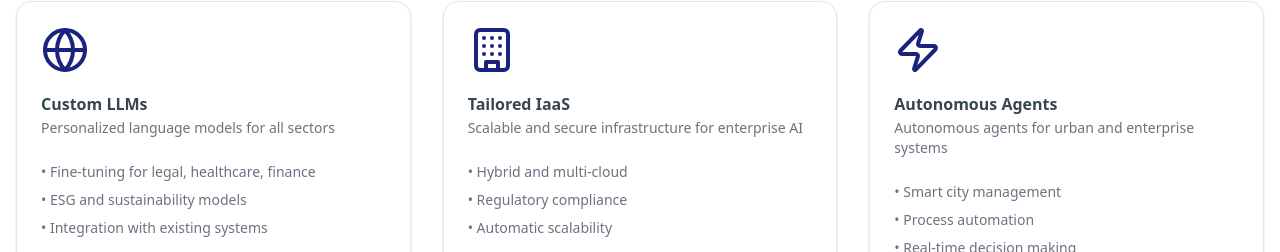
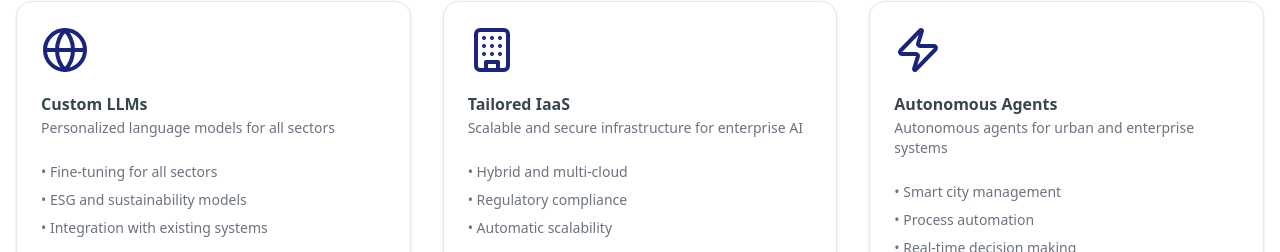
Before and after one commit to Helioguilhermediassilva/nowgo-ai-website, a React (Vite) app: page / in a window 1280 px wide. Shown: the part 1145-1397 px from the top of the page. Built offline with nearby package versions, Linux system fonts and the light colour scheme.

Commit message:
Update Custom LLMs feature: change Fine-tuning from specific sectors to all sectors for broader appeal

```diff
--- a/src/App.jsx
+++ b/src/App.jsx
@@ -206,7 +206,7 @@ function App() {
       description: 'Personalized language models for all sectors',
       icon: Globe,
       features: [
-        'Fine-tuning for legal, healthcare, finance',
+        'Fine-tuning for all sectors',
         'ESG and sustainability models',
         'Integration with existing systems'
       ],
```
Also changed, not shown: 1 other file (tests, documents, lock files or other folders).
